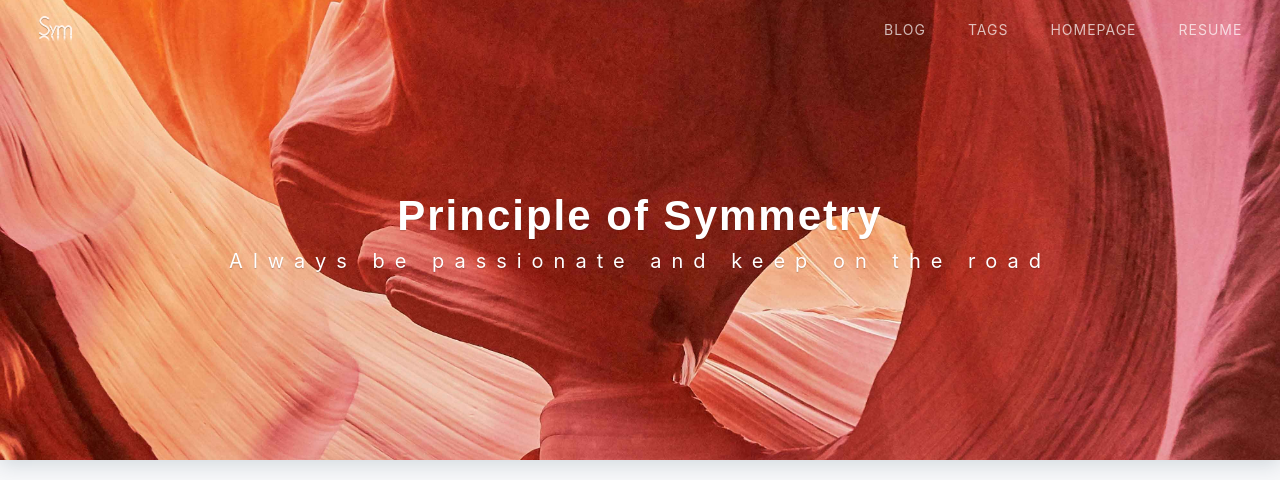
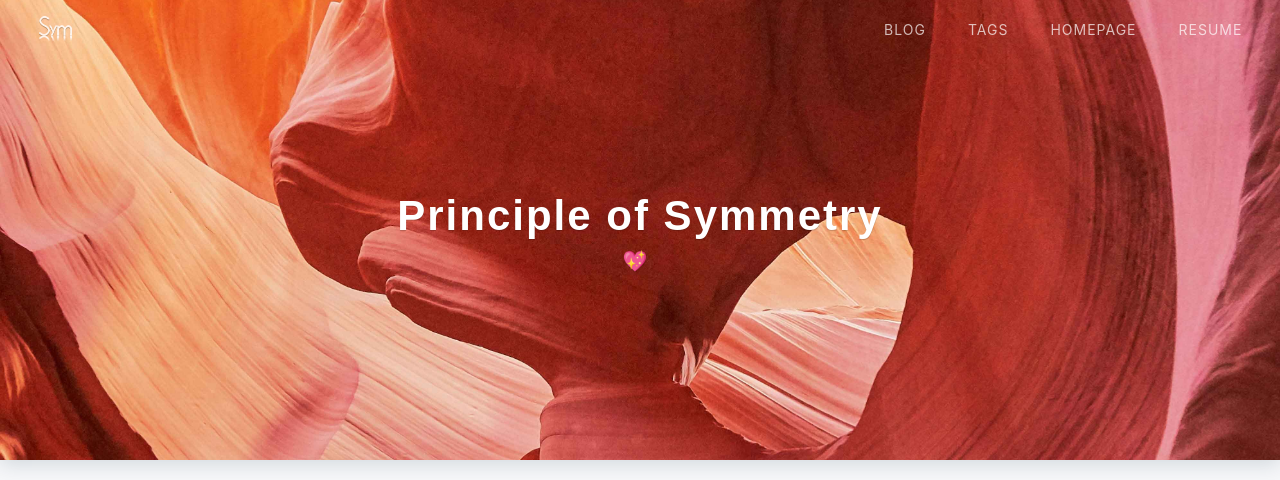
Before and after one commit to WZoe/blog, a Jekyll site: the page built from index.html, in a window 1280 px wide and 1319 px high. Shown: the top 480 px of the window. Built offline with Jekyll 4.4.1, drawn with Linux system fonts in a browser that asks for light colours; nearby versions of some CDN libraries; the list of posts is cut into pages by our own code; comment, search, counter and statistics services are not loaded; a style sheet for code colours, icons or effects is not loaded; grey boxes are pictures that could not be loaded.

Commit message:
update index

```diff
--- a/index.html
+++ b/index.html
@@ -1,7 +1,7 @@
 ---
 layout: default
 home-title: Principle of Symmetry
-description: Always be passionate and keep on the road
+description: 💖
 header-img: /assets/img/banner.jpg
 ---
 
```
